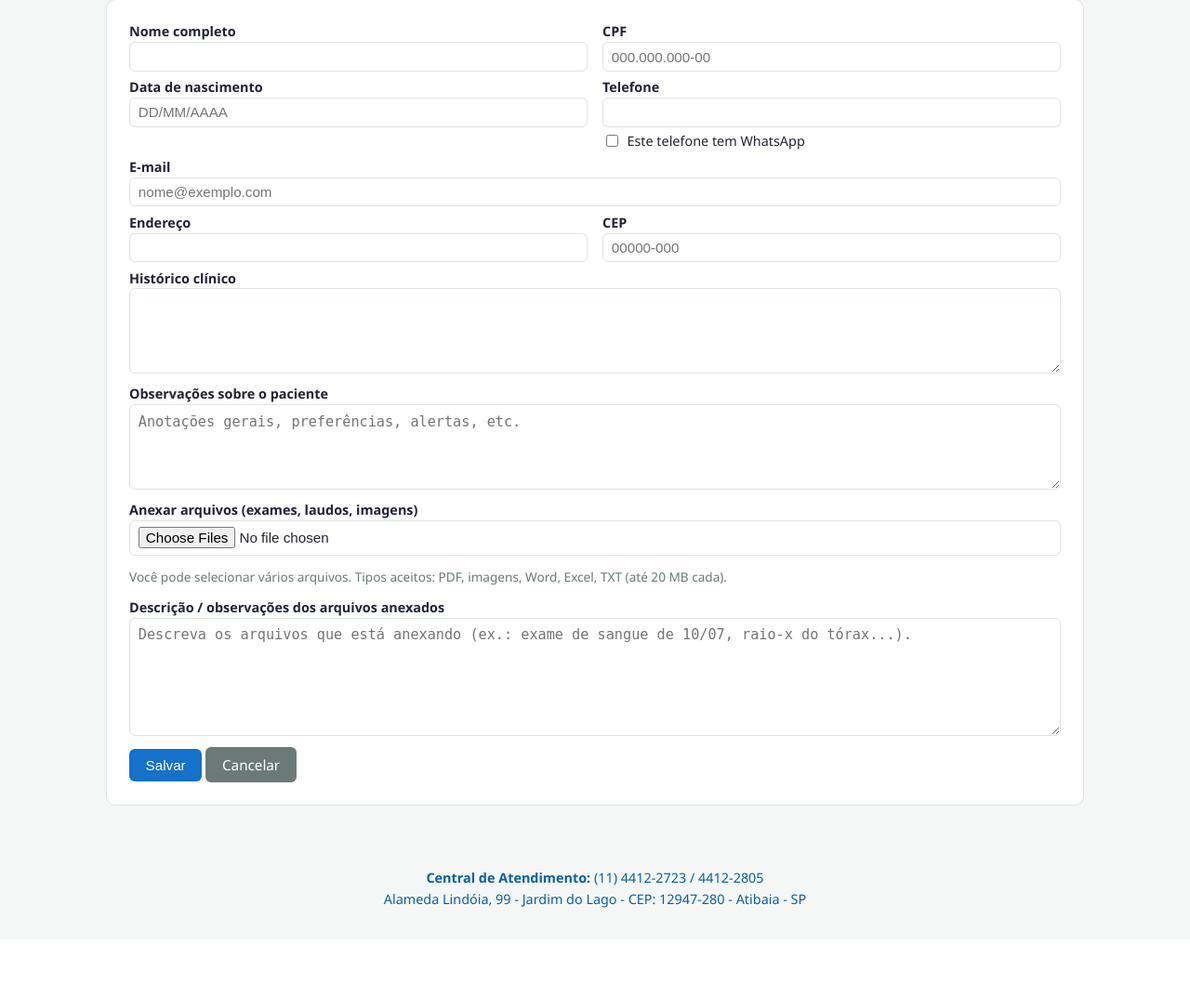
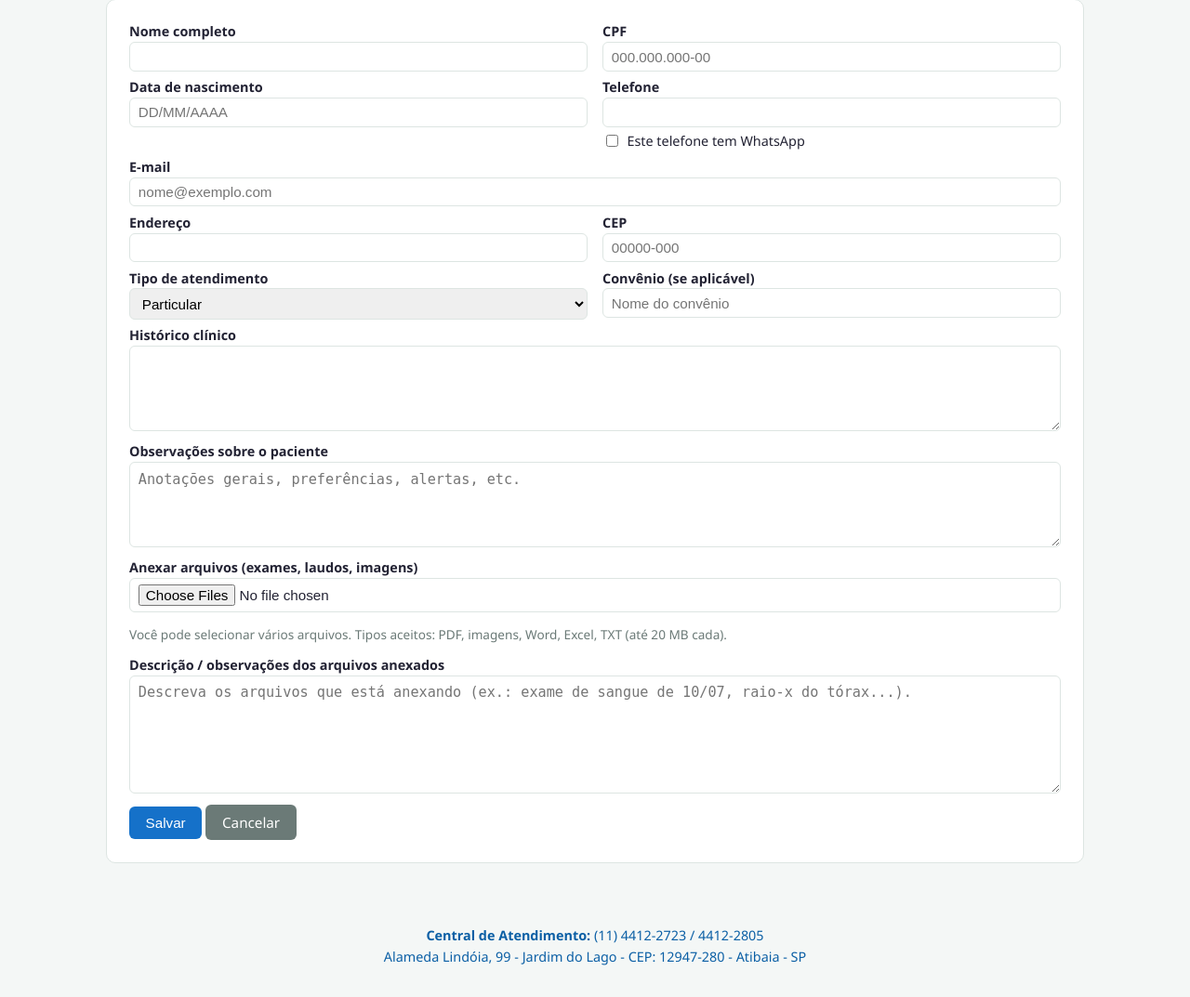
Before and after one commit to dalvino2012-beep/CLINICAFISIONEURO, a Flask app: page /pacientes/novo in a window 1280 px wide. Shown: the part 224-1297 px from the top of the page at 93% size. Before the commit the page ends 1201 px from the top, so only its background shows below. Run offline with Flask 3, Linux system fonts and the light colour scheme; the visitor is signed in with stand-in values (Sample User, id 1); data comes from the database, SQL or seed files in the repository; data that the repository does not hold is empty.

Commit message:
Adiciona convenio no cadastro de pacientes
Novas colunas tipo_atendimento e convenio na tabela pacientes,
espelhando o que ja existia por consulta. Formulario de
cadastro/edicao de paciente agora tem os campos Tipo de
atendimento (Particular/Convenio) e Convenio.

Co-Authored-By: Claude Sonnet 5 <noreply@anthropic.com>
Claude-Session: https://claude.ai/code/session_01LLXLJ7dPA2AgArvCthDcbc

```diff
--- a/app.py
+++ b/app.py
@@ -439,9 +439,9 @@ def pacientes_novo():
         db = get_db()
         try:
             cur = db.execute(
-                """INSERT INTO pacientes (nome, cpf, data_nascimento, telefone, whatsapp, email, endereco, cep, historico, observacoes)
-                   VALUES (?, ?, ?, ?, ?, ?, ?, ?, ?, ?)""",
-                (dados["nome"], dados["cpf"], dados["data_nascimento"], dados["telefone"], dados["whatsapp"], dados["email"], dados["endereco"], dados["cep"], dados["historico"], dados["observacoes"]),
+                """INSERT INTO pacientes (nome, cpf, data_nascimento, telefone, whatsapp, email, endereco, cep, historico, observacoes, tipo_atendimento, convenio)
+                   VALUES (?, ?, ?, ?, ?, ?, ?, ?, ?, ?, ?, ?)""",
+                (dados["nome"], dados["cpf"], dados["data_nascimento"], dados["telefone"], dados["whatsapp"], dados["email"], dados["endereco"], dados["cep"], dados["historico"], dados["observacoes"], dados["tipo_atendimento"], dados["convenio"]),
             )
             novo_id = cur.lastrowid
             db.commit()
@@ -472,9 +472,9 @@ def pacientes_editar(paciente_id):
         dados = _ler_form_paciente()
         try:
             db.execute(
-                """UPDATE pacientes SET nome=?, cpf=?, data_nascimento=?, telefone=?, whatsapp=?, email=?, endereco=?, cep=?, historico=?, observacoes=?
+                """UPDATE pacientes SET nome=?, cpf=?, data_nascimento=?, telefone=?, whatsapp=?, email=?, endereco=?, cep=?, historico=?, observacoes=?, tipo_atendimento=?, convenio=?
                    WHERE id=?""",
-                (dados["nome"], dados["cpf"], dados["data_nascimento"], dados["telefone"], dados["whatsapp"], dados["email"], dados["endereco"], dados["cep"], dados["historico"], dados["observacoes"], paciente_id),
+                (dados["nome"], dados["cpf"], dados["data_nascimento"], dados["telefone"], dados["whatsapp"], dados["email"], dados["endereco"], dados["cep"], dados["historico"], dados["observacoes"], dados["tipo_atendimento"], dados["convenio"], paciente_id),
             )
             db.commit()
             _salvar_anexos(db, paciente_id)
@@ -1293,6 +1293,8 @@ def _ler_form_paciente():
         "cep": re.sub(r"\D", "", request.form.get("cep", "")),
         "historico": request.form.get("historico", "").strip(),
         "observacoes": request.form.get("observacoes", "").strip(),
+        "tipo_atendimento": request.form.get("tipo_atendimento", "particular").strip(),
+        "convenio": request.form.get("convenio", "").strip(),
     }
 
 
--- a/db.py
+++ b/db.py
@@ -69,6 +69,8 @@ def init_db():
     add_col("pacientes", "cep", "TEXT")
     add_col("pacientes", "email", "TEXT")
     add_col("receitas", "impresso_em", "TEXT")
+    add_col("pacientes", "tipo_atendimento", "TEXT DEFAULT 'particular'")
+    add_col("pacientes", "convenio", "TEXT")
     conn.commit()
 
     if is_new:
--- a/schema.sql
+++ b/schema.sql
@@ -35,6 +35,8 @@ CREATE TABLE IF NOT EXISTS pacientes (
     cep TEXT,
     historico TEXT,
     observacoes TEXT,
+    tipo_atendimento TEXT DEFAULT 'particular',
+    convenio TEXT,
     criado_em TEXT NOT NULL DEFAULT (datetime('now'))
 );
 
--- a/templates/pacientes_form.html
+++ b/templates/pacientes_form.html
@@ -70,6 +70,19 @@
         <label for="cep">CEP</label>
         <input type="text" id="cep" name="cep" value="{{ (paciente.cep or '') if paciente else '' }}"
                inputmode="numeric" placeholder="00000-000" maxlength="9">
+      </div>
+    </div>
+    <div class="form-row">
+      <div class="form-group">
+        <label for="tipo_atendimento">Tipo de atendimento</label>
+        <select id="tipo_atendimento" name="tipo_atendimento">
+          <option value="particular" {{ 'selected' if paciente and paciente.tipo_atendimento == 'particular' }}>Particular</option>
+          <option value="convenio" {{ 'selected' if paciente and paciente.tipo_atendimento == 'convenio' }}>Convênio</option>
+        </select>
+      </div>
+      <div class="form-group">
+        <label for="convenio">Convênio (se aplicável)</label>
+        <input type="text" id="convenio" name="convenio" value="{{ (paciente.convenio or '') if paciente else '' }}" placeholder="Nome do convênio">
       </div>
     </div>
     <div class="form-group">
```
